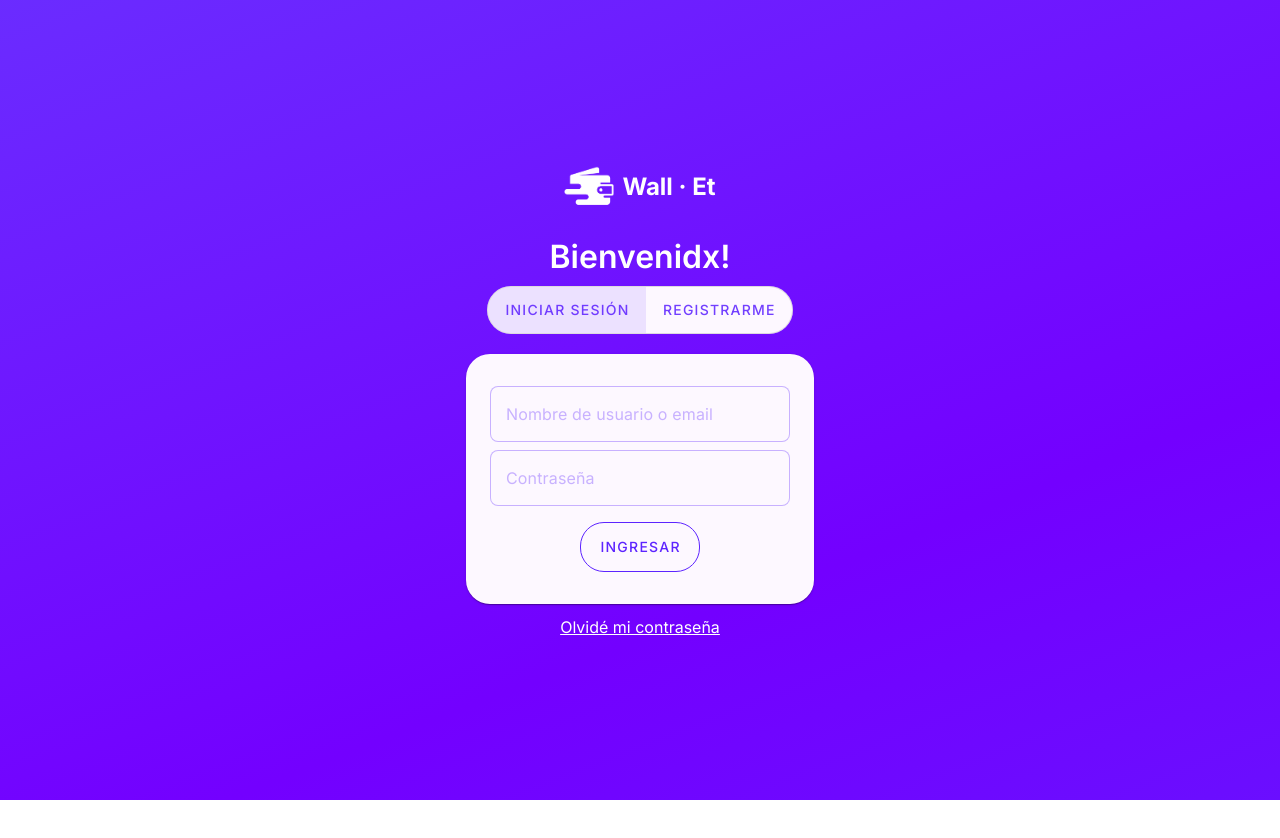
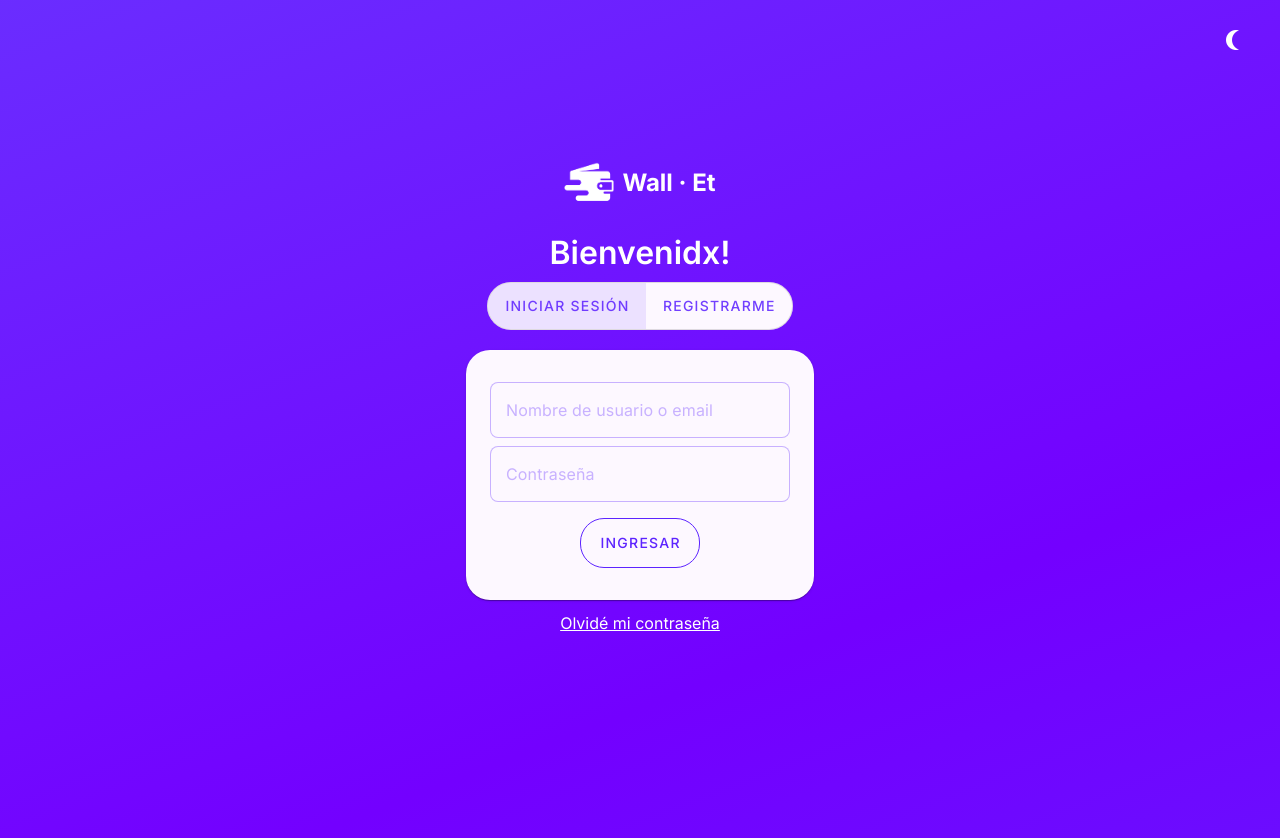
Before and after one commit to lbonsenor/Wall-Et, a Vue app: page /login in a window 1280 px wide. Shown: the top 838 px of the page. Before the commit the page ends 800 px from the top, so only its background shows below. Built offline with nearby package versions, Linux system fonts and the light colour scheme.

Commit message:
added top bar

```diff
--- a/src/App.vue
+++ b/src/App.vue
@@ -1,5 +1,5 @@
 <template>
-  <TopBar v-if="userStore.isSignedIn"/>
+  <TopBar :isSignedIn="userStore.isSignedIn"/>
   <v-app class="bg-transparent">
     <SideBar v-if="userStore.isSignedIn" />
     <v-main  class="mx-5">
--- a/src/components/persistent/TopBar.vue
+++ b/src/components/persistent/TopBar.vue
@@ -4,10 +4,10 @@
         <v-btn icon @click="toggleTheme">
             <v-icon color="white">{{ themeIcon }}</v-icon>
         </v-btn>
-        <v-btn color="white" icon class="mr-3">
+        <v-btn v-if="isSignedIn" color="white" icon class="mr-3" @click="notifications">
             <v-icon>mdi-bell</v-icon>
         </v-btn>
-        <v-btn icon @click="navigateToAccount">
+        <v-btn v-if="isSignedIn" icon @click="navigateToAccount">
             <v-avatar color="info">
                 <v-img v-if="userStore.getUserAvatar !== 'mdi-account'" :src="userStore.getUserAvatar" />
                 <v-icon v-else>mdi-account</v-icon>
@@ -31,12 +31,19 @@ const isDarkTheme = computed(() => theme.global.current.value.dark)
 const themeIcon = computed(() =>
     isDarkTheme.value ? 'mdi-white-balance-sunny' : 'mdi-moon-waning-crescent')
 
+const props = defineProps({
+    isSignedIn: Boolean
+})
 function toggleTheme () {
     theme.global.name.value = isDarkTheme.value ? 'lightTheme' : 'darkTheme'
 }
 
 function navigateToAccount() {
     router.push('/account')
+}
+
+const notifications = () => {
+    alert("Notifications")
 }
 </script>
 
--- a/src/views/Login.vue
+++ b/src/views/Login.vue
@@ -140,7 +140,7 @@
   .container {
     justify-content: center;
     align-items: center;
-    height: 100vh;
+    height: 80vh;
     margin: auto;
   }
 
```
